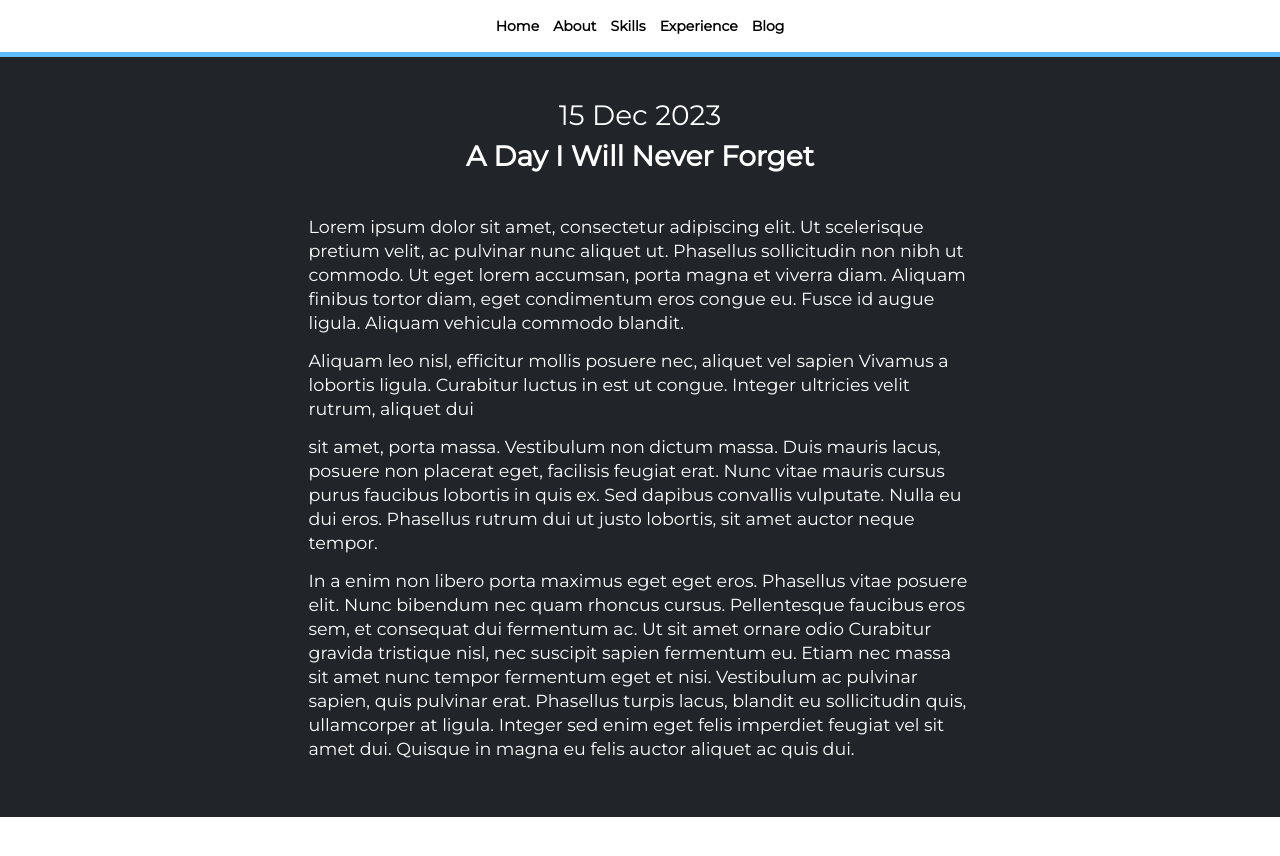
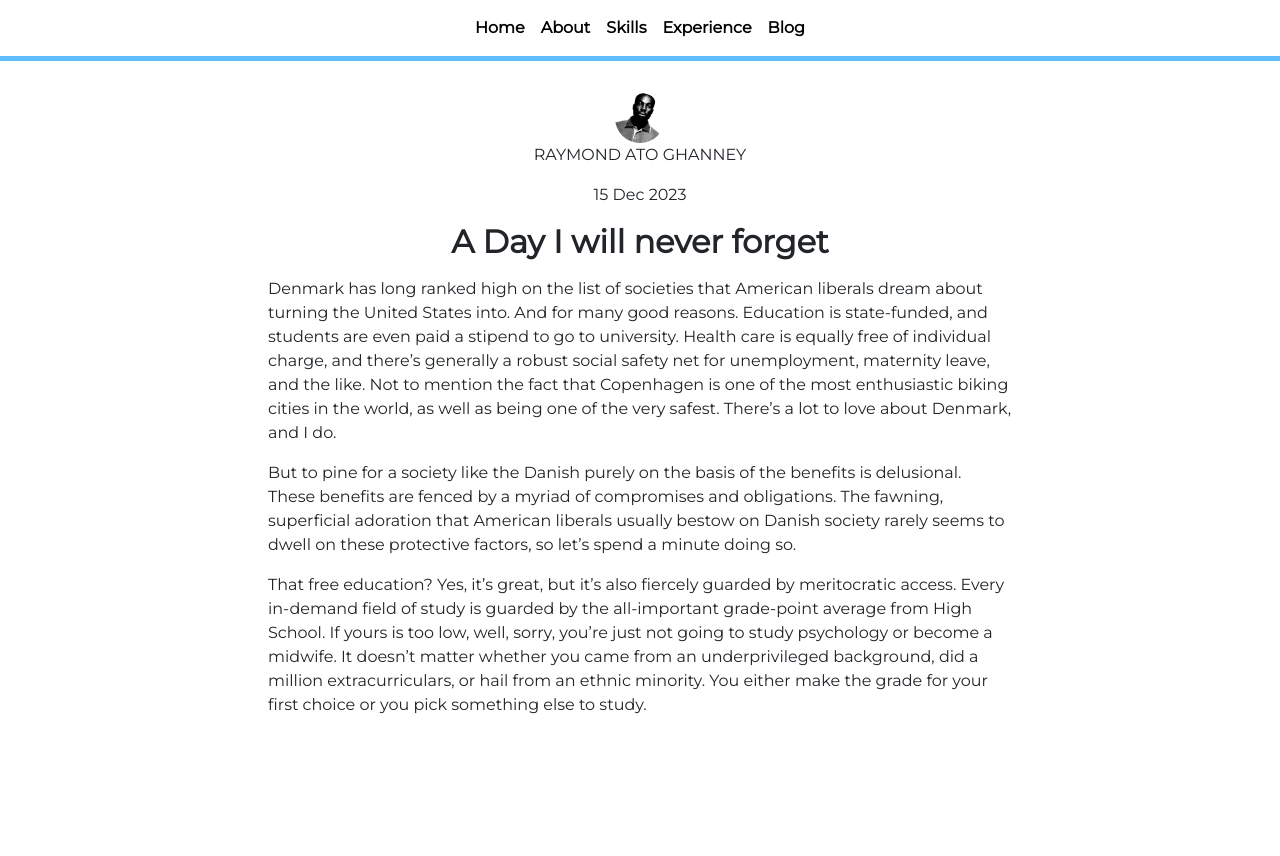
Before and after one commit to kwamea236/kwamea236.github.io, a Jekyll site: the page built from _posts/2023-12-15-A-Day-I-Will-Never-Forget.md, in a window 1280 px wide. Shown: the top 856 px of the page. Built offline with Jekyll 4.4.1, drawn with Linux system fonts in a browser that asks for light colours; our own code applies the rules of GitHub Pages for plain Markdown files.

Commit message:
UPDATE post styling changes #1

```diff
--- a/_layouts/post.html
+++ b/_layouts/post.html
@@ -5,15 +5,23 @@ layout: default
 <div>
     {%- include header.html -%}
 </div>
-<section class="bg-dark">
-    <div class="p-5 md-mx text-white">
-        <div class="mb-5 container text-center">
-            <h2> {{ page.date | date_to_string }}  {{ page.author }} </h2>
+
+<section>
+    <div>
+        <div class="text-center">
+            <img src="/assets/img/img-1.jpg" alt="image of a person" class="avatar">
+            <p> {{"raymond ato ghanney" | upcase}} </p>
+        </div>
+    </div>
+
+    <div class="md-mx text-dark">
+        <div class="mb-3 container text-center">
+            <p class=""> {{ page.date | date_to_string }}  {{ page.author }} </p>
             <h2 class="fw-bolder"> {{ page.title }} </h2>
         </div>
 
         <article>
-            <div class="container lh-2 fs-5 fw-light">
+            <div class="container fs-12 fw-light">
                 {{ content }}
             </div>
         </article>
--- a/_posts/2023-12-15-A-Day-I-Will-Never-Forget.md
+++ b/_posts/2023-12-15-A-Day-I-Will-Never-Forget.md
@@ -1,27 +1,18 @@
 ---
 excerpt_separator: <!--more-->
+title: A Day I will never forget
 ---
 
-Lorem ipsum dolor sit amet, consectetur adipiscing elit. Ut scelerisque pretium velit, ac pulvinar
-nunc aliquet ut. Phasellus sollicitudin non nibh ut commodo. Ut eget lorem accumsan, porta magna et
-viverra diam. Aliquam finibus tortor diam, eget condimentum eros congue eu. Fusce id augue ligula.
-Aliquam vehicula commodo blandit.
+Denmark has long ranked high on the list of societies that American
+liberals dream about turning the United States into. And for many good
+reasons. Education is state-funded, and students are even paid a
+stipend to go to university. Health care is equally free of individual
+charge, and there’s generally a robust social safety net for unemployment,
+maternity leave, and the like. Not to mention the fact that Copenhagen is
 <!--more-->
+one of the most enthusiastic biking cities in the world, as well as being
+one of the very safest. There’s a lot to love about Denmark, and I do.
 
+But to pine for a society like the Danish purely on the basis of the benefits is delusional. These benefits are fenced by a myriad of compromises and obligations. The fawning, superficial adoration that American liberals usually bestow on Danish society rarely seems to dwell on these protective factors, so let’s spend a minute doing so.
 
-Aliquam leo nisl, efficitur mollis posuere nec, aliquet vel sapien
-Vivamus a lobortis ligula. Curabitur luctus in est ut congue. Integer ultricies velit rutrum, aliquet dui
-
-
-sit amet, porta massa. Vestibulum non dictum massa. Duis mauris lacus, posuere non placerat eget,
-facilisis feugiat erat. Nunc vitae mauris cursus purus faucibus lobortis in quis ex. Sed dapibus convallis
-vulputate. Nulla eu dui eros. Phasellus rutrum dui ut justo lobortis, sit amet auctor neque tempor.
-
-
-
-In a enim non libero porta maximus eget eget eros. Phasellus vitae posuere elit. Nunc bibendum nec quam
-rhoncus cursus. Pellentesque faucibus eros sem, et consequat dui fermentum ac. Ut sit amet ornare odio
-Curabitur gravida tristique nisl, nec suscipit sapien fermentum eu. Etiam nec massa sit amet nunc tempor
-fermentum eget et nisi. Vestibulum ac pulvinar sapien, quis pulvinar erat. Phasellus turpis lacus, blandit
-eu sollicitudin quis, ullamcorper at ligula. Integer sed enim eget felis imperdiet feugiat vel sit amet
-dui. Quisque in magna eu felis auctor aliquet ac quis dui.
+That free education? Yes, it’s great, but it’s also fiercely guarded by meritocratic access. Every in-demand field of study is guarded by the all-important grade-point average from High School. If yours is too low, well, sorry, you’re just not going to study psychology or become a midwife. It doesn’t matter whether you came from an underprivileged background, did a million extracurriculars, or hail from an ethnic minority. You either make the grade for your first choice or you pick something else to study.
--- a/assets/css/styles.css
+++ b/assets/css/styles.css
@@ -10,7 +10,6 @@
 
 html,body{
     overflow-x: hidden !important;
-    font-size: 14px;
     line-height: 24px;
     font-weight: 500;
     text-align: left;
@@ -109,8 +108,9 @@ li{
     100% {opacity: 1;}
 }
 
-.my-border{
-    border: 1px solid black;
+.c-border{
+    border: 1px solid rgb(206, 206, 206);
+    border-radius: 8px;
 }
 
 .neg-mx{
@@ -123,3 +123,16 @@ li{
         margin-right: 20%;
     }
 }
+
+.avatar{
+    width: 50px;
+    height: 50px;
+    border-radius: 100%;
+    position: relative;
+    z-index: 1;
+    margin-top: 2rem;
+}
+
+.fs-12{
+    font-size: 16px;
+}
```
Also changed, not shown: _includes/hero.html (+4 -4 lines), blog.html (+8 -6 lines).
